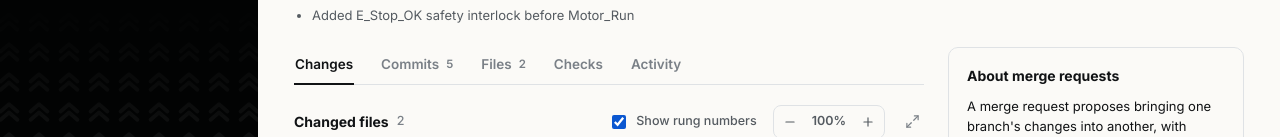
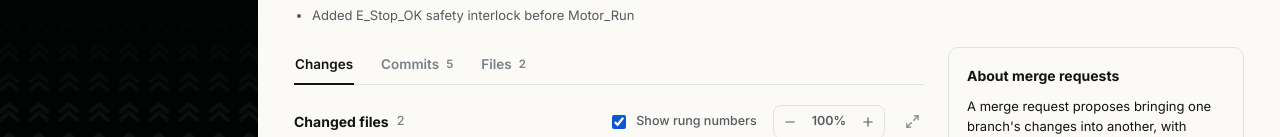
Before and after one commit to SpykeAutomation/version-control, a React (Vite) app in the folder frontend/: page /preview/merge-request in a window 1280 px wide. Shown: the part 433-570 px from the top of the page. Built offline with nearby package versions, Linux system fonts and the light colour scheme; no server answers.

Commit message:
Remove Checks and Activity tabs from the merge request page

```diff
--- a/frontend/src/pages/MergeRequestPage.tsx
+++ b/frontend/src/pages/MergeRequestPage.tsx
@@ -345,8 +345,6 @@ function Tabs({ mr }: { mr: MergeRequest }) {
     { key: "changes", label: "Changes" },
     { key: "commits", label: "Commits", count: mr.sourceCommits },
     { key: "files", label: "Files", count: mr.files.length },
-    { key: "checks", label: "Checks" },
-    { key: "activity", label: "Activity" },
   ];
   return (
     <nav className="pr-tabs">
```
